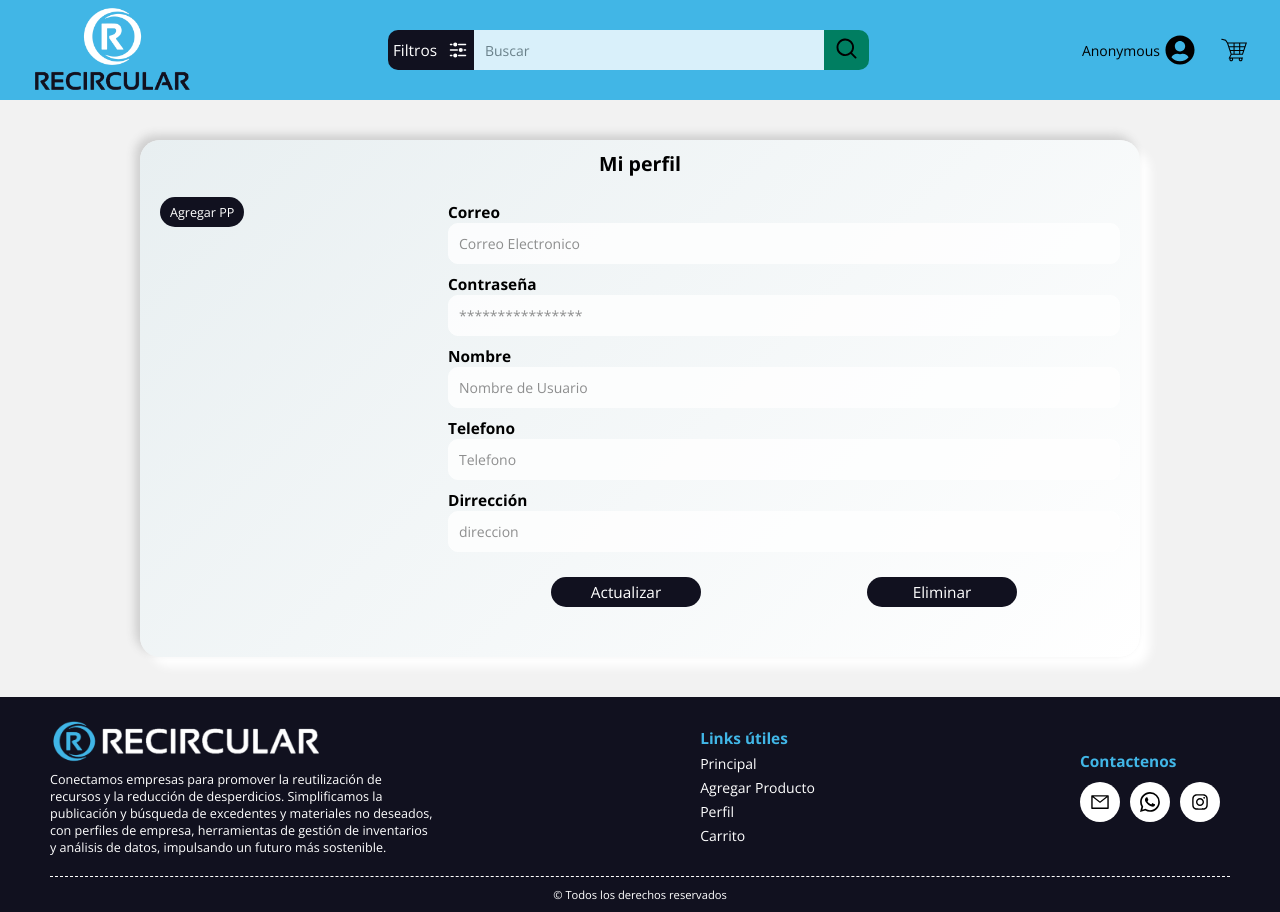
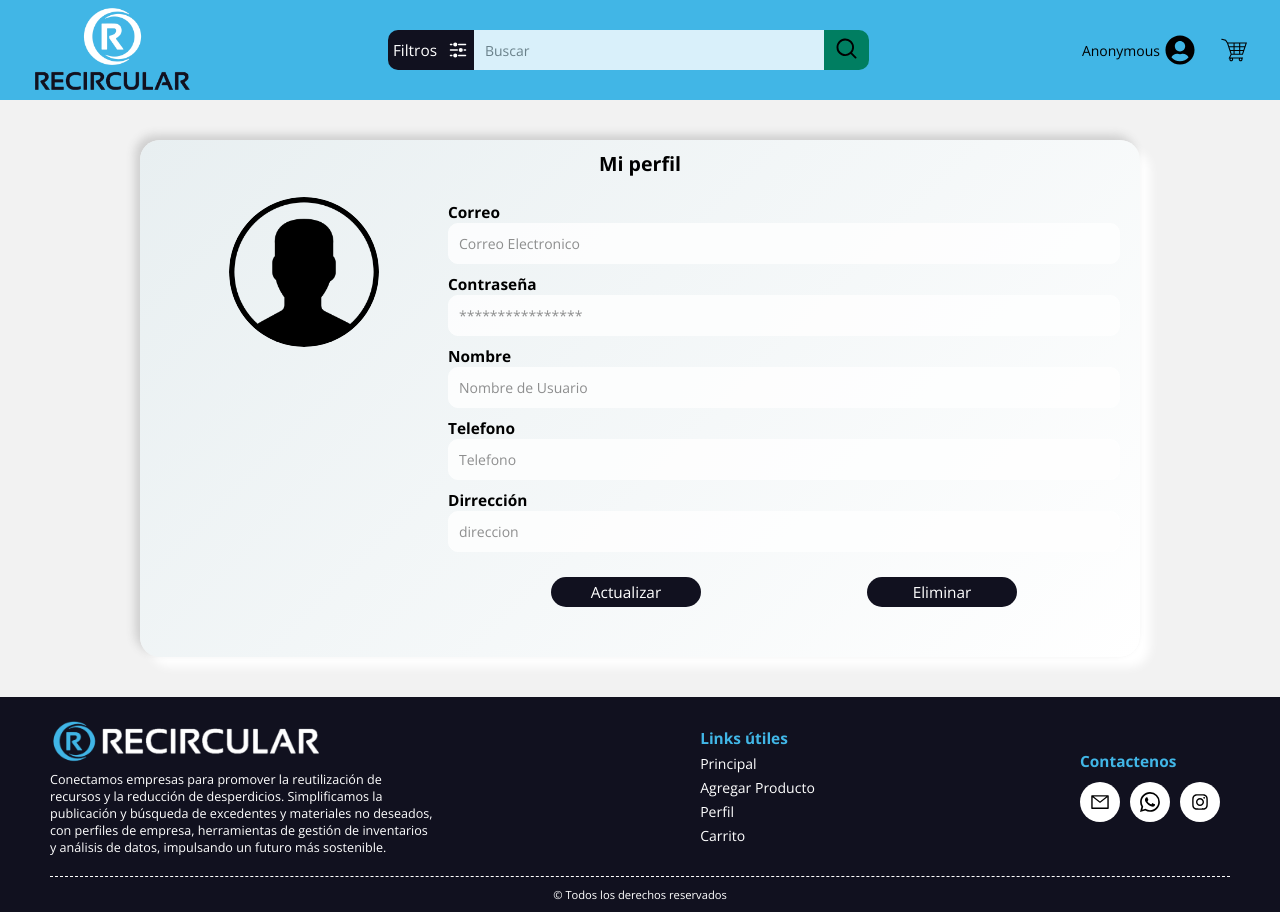
Before and after one commit to DavidBetancurRamirez/Recircular, a React (Vite) app in the folder frontend/: page /perfil in a window 1280 px wide. Built offline with nearby package versions, Linux system fonts and the light colour scheme.

Commit message:
Cambiando imagen en perfil

```diff
--- a/frontend/src/components/Perfil.jsx
+++ b/frontend/src/components/Perfil.jsx
@@ -2,9 +2,9 @@ import { useEffect, useState } from "react";
 import Layout from "./Layout";
 import styled from "styled-components";
 import colores from "../styles/colores";
-import AgregarImgP from "../elements/AgregarImgP";
 import { ContenedorSombra, Formulario, Input, Tercio } from "../styles/varios";
 import { useUser } from "../context/userContext"
+import ImgDefect from "../images/usuario.png"
 
 const ContenedorInput = styled.div`
     margin: 5px 0;
@@ -32,10 +32,54 @@ const ContenedorBotones = styled.div`
         &:hover { background-color: ${colores.exito}; }
     }
 `
+const ContenedorImagen = styled.div`
+    position: relative;
+    width: 150px;
+    height: 150px;
+    border-radius: 50%;
+    margin: auto;
+    cursor: pointer;
+
+    img {
+        width: 100%;
+        height: 100%;
+        object-fit: cover;
+        border-radius: 50%;
+        z-index: 1;
+    }
+
+    input {
+        position: absolute;
+        top: 0;
+        left: 0;
+        width: 100%;
+        height: 100%;
+        opacity: 0;
+        cursor: pointer;
+        z-index: 2;
+    }
+
+    .mensaje {
+        position: absolute;
+        top: 50%;
+        left: 50%;
+        transform: translate(-50%, -50%);
+        z-index: 2;
+        opacity: 0;
+        transition: opacity 0.3s;
+        color: ${colores.azulClaro};
+        text-align: center;
+    }
+
+    &:hover {
+        img { opacity: 0.2;}
+        .mensaje { opacity: 1;}
+    }
+`
 
 
 const Perfil = () => {
-    const [imagenes, cambiarImagenes] = useState([])
+    const [imagen, cambiarImagen] = useState(null)
 
     const [password, cambiarPassword] = useState("");
     const [nombre, cambiarNombre] = useState("");
@@ -49,6 +93,7 @@ const Perfil = () => {
             cambiarNombre(user.username)
             cambiarTelefono(user.phone)
             cambiarDireccion(user.address)
+            cambiarImagen(user.img || ImgDefect)
         }
     }, [user])
 
@@ -74,13 +119,29 @@ const Perfil = () => {
         }
     }
 
+    const handleImgSelec = (e) => {
+        const file = e.target.files[0];
+        if (file) cambiarImagen(URL.createObjectURL(file));
+    };
+
     return (
       <Layout>
         <ContenedorSombra>
           <h2>Mi perfil</h2>
           <Tercio>
-            <AgregarImgP imagenes={imagenes} cambiarImagenes={cambiarImagenes} />
-            <div>
+            <div className="primera">
+                <ContenedorImagen>
+                    <img src={imagen || ImgDefect} alt="Imagen de perfil" />
+                    <div className="mensaje">Cambiar imagen</div>
+                    <input
+                        type="file"
+                        accept="image/*"
+                        onChange={handleImgSelec}
+                    />
+                </ContenedorImagen>
+            </div>
+
+            <div className="segunda">
                 <Formulario onSubmit={(e) => e.preventDefault()}>
                     <ContenedorInput>
                         <h3>Correo</h3>
@@ -145,7 +206,6 @@ const Perfil = () => {
 
                 </Formulario>
             </div>
-
           </Tercio>
         </ContenedorSombra>
       </Layout>
--- a/frontend/src/styles/varios.jsx
+++ b/frontend/src/styles/varios.jsx
@@ -87,14 +87,18 @@ export const Tercio = styled.div`
     display: flex;
     margin-bottom: 20px;
 
-    > div:first-child {
+    > div { width: 100%; }
 
-        width: 30%;
-     }
-    > div:last-child { width: 70%; }
+    .primera { width: 30%; }
+    .segunda { width: 70%; }
 
     @media (max-width: 800px) {
         flex-direction: column;
-        > div { width: 100%; }
+        .primera {
+            width: 100%;
+            margin: auto;
+            margin-bottom: 10px;
+        }
+        .segunda { width: 100%;}
     }
 `;
```
Also changed, not shown: frontend/src/images/usuario.png (added).
